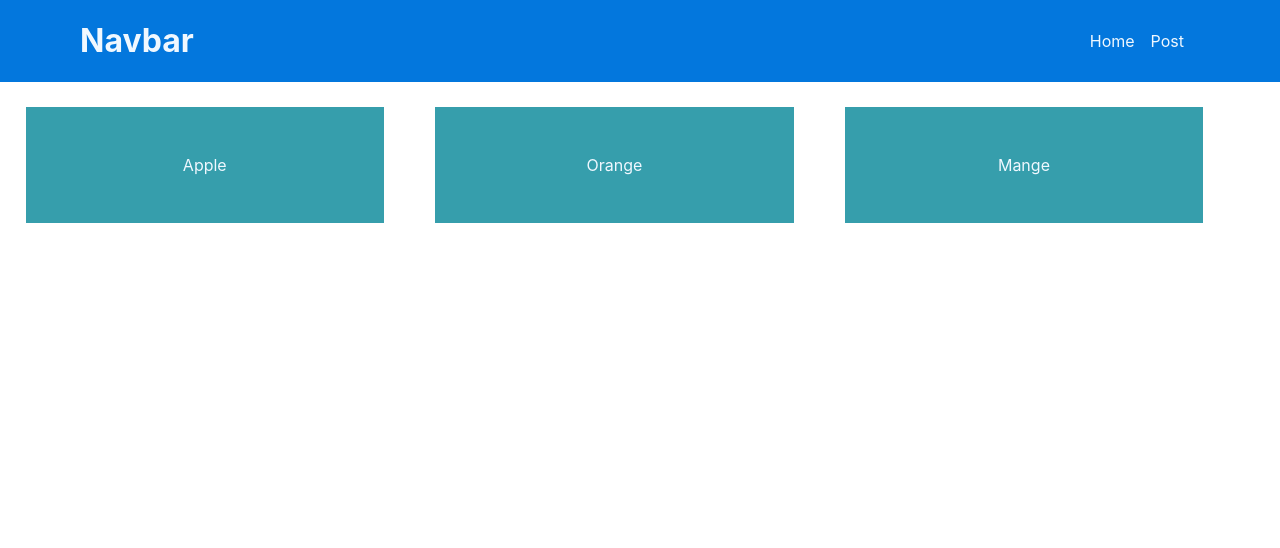
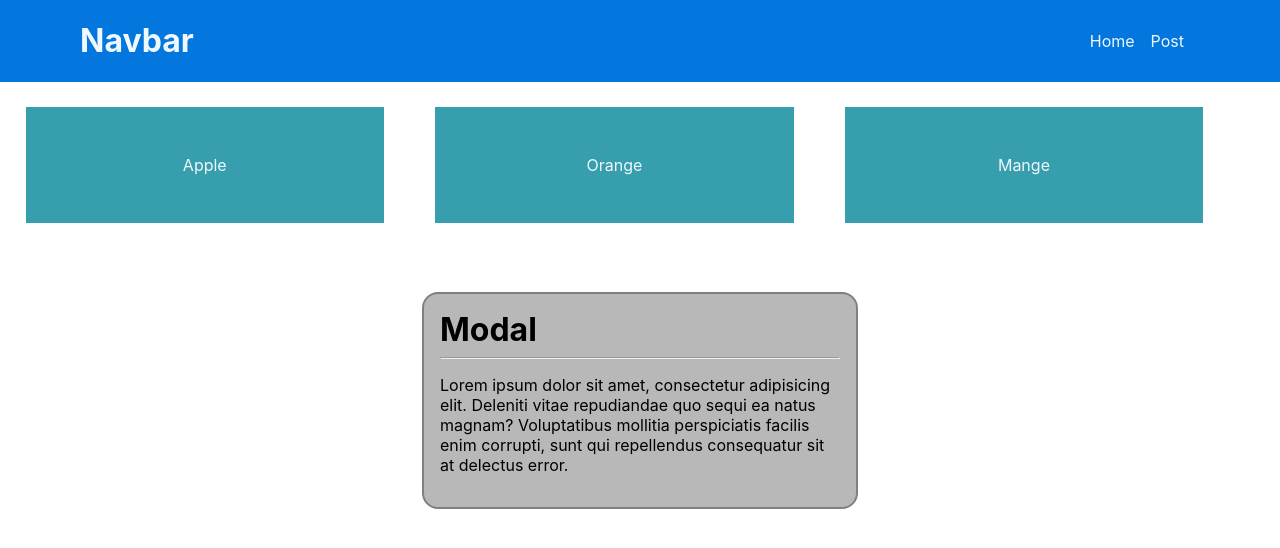
Before and after one commit to KyawZayYa2222/Learning-react, a React (Create React App) app in the folder spa-react/: page / in a window 1280 px wide. Shown: the top 548 px of the page. Built offline with nearby package versions, Linux system fonts and the light colour scheme.

Commit message:
component children prop

```diff
--- a/spa-react/src/App.js
+++ b/spa-react/src/App.js
@@ -1,6 +1,7 @@
 import React, { useState } from 'react'
-import Navbar from './components/navbar';
-import Post from './components/post';
+import Navbar from './components/Navbar';
+import Post from './components/Post';
+import Modal from './components/Modal';
 
 export default function App() {
   let [posts, SetPosts] = useState([
@@ -13,6 +14,16 @@ export default function App() {
     <>
     <Navbar/>
     <Post posts={posts}></Post>
+    <Modal>
+    <h1 className="title">Modal</h1>
+    <hr />
+    <p>
+      Lorem ipsum dolor sit amet, consectetur adipisicing elit.
+      Deleniti vitae repudiandae quo sequi ea natus magnam?
+      Voluptatibus mollitia perspiciatis facilis enim corrupti,
+      sunt qui repellendus consequatur sit at delectus error.
+    </p>
+    </Modal>
     </>
   )
 }
--- /dev/null
+++ b/spa-react/src/components/Modal/index.css
@@ -0,0 +1,24 @@
+.modal-con {
+    position: absolute;
+    top: 0;
+    left: 0;
+    width: 100vw;
+    height: 100vh;
+    z-index: 1000;
+    display: flex;
+    justify-content: center;
+    align-items: center;
+}
+
+.modal-con .modal {
+    width: 400px;
+    background-color: rgb(184, 184, 184);
+    padding: 1em;
+    border: 2px solid gray;
+    border-radius: 1em;
+}
+
+.modal .title {
+    padding: 0;
+    margin: 0;
+}
--- /dev/null
+++ b/spa-react/src/components/Modal/index.js
@@ -0,0 +1,12 @@
+import React from 'react'
+import './index.css';
+
+export default function Modal({children}) {
+  return (
+    <div className='modal-con'>
+        <div className="modal">
+            {children}
+        </div>
+    </div>
+  )
+}
```
Also changed, not shown: spa-react/src/components/Navbar/index.css (renamed from spa-react/src/components/navbar/index.css), spa-react/src/components/Navbar/index.js (renamed from spa-react/src/components/navbar/index.js), spa-react/src/components/Post/index.css (renamed from spa-react/src/components/post/index.css), spa-react/src/components/Post/index.js (renamed from spa-react/src/components/post/index.js).
